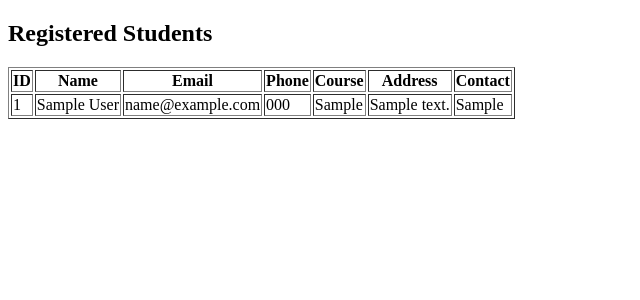
After one commit to Sudarshan-Mane-2004/Flask-Based-Student-Registration-App-Jenkins-Deploy, a Flask app: page /students in a window 1280 px wide. The commit adds this page. Shown: the top 300 px of the page, without its empty margins (0-640 px from the left). Run offline with Flask 3, Linux system fonts and the light colour scheme; tables that the repository leaves empty or names only in its code hold one stand-in row (values such as "Sample post").

Commit message:
intitial commit after adding code of app and student

```diff
--- a/app.py
+++ b/app.py
@@ -39,5 +39,22 @@ def register():
         return 'Student Registered Successfully!'
     return render_template('register.html')
 
+
+# ✅ ADD THIS NEW ROUTE HERE 👇
+@app.route('/students')
+def view_students():
+    conn = mysql.connector.connect(**db_config)
+    cursor = conn.cursor()
+
+    cursor.execute("SELECT * FROM students")
+    students = cursor.fetchall()
+
+    cursor.close()
+    conn.close()
+
+    return render_template('students.html', students=students)
+
+
+# Run app
 if __name__ == '__main__':
     app.run(host='0.0.0.0', port=5000)
--- a/templates/register.html
+++ b/templates/register.html
@@ -14,5 +14,5 @@
     Contact: <input type="text" name="contact"><br><br>
     <button type="submit">Register</button>
     </form>
-</body>
+</body
 </html>
--- /dev/null
+++ b/templates/students.html
@@ -0,0 +1,36 @@
+<!DOCTYPE html>
+<html>
+<head>
+    <title>Students List</title>
+</head>
+<body>
+
+<h2>Registered Students</h2>
+
+<table border="1">
+    <tr>
+        <th>ID</th>
+        <th>Name</th>
+        <th>Email</th>
+        <th>Phone</th>
+        <th>Course</th>
+        <th>Address</th>
+        <th>Contact</th>
+    </tr>
+
+    {% for student in students %}
+    <tr>
+        <td>{{ student[0] }}</td>
+        <td>{{ student[1] }}</td>
+        <td>{{ student[2] }}</td>
+        <td>{{ student[3] }}</td>
+        <td>{{ student[4] }}</td>
+        <td>{{ student[5] }}</td>
+        <td>{{ student[6] }}</td>
+    </tr>
+    {% endfor %}
+
+</table>
+
+</body>
+</html>
```
